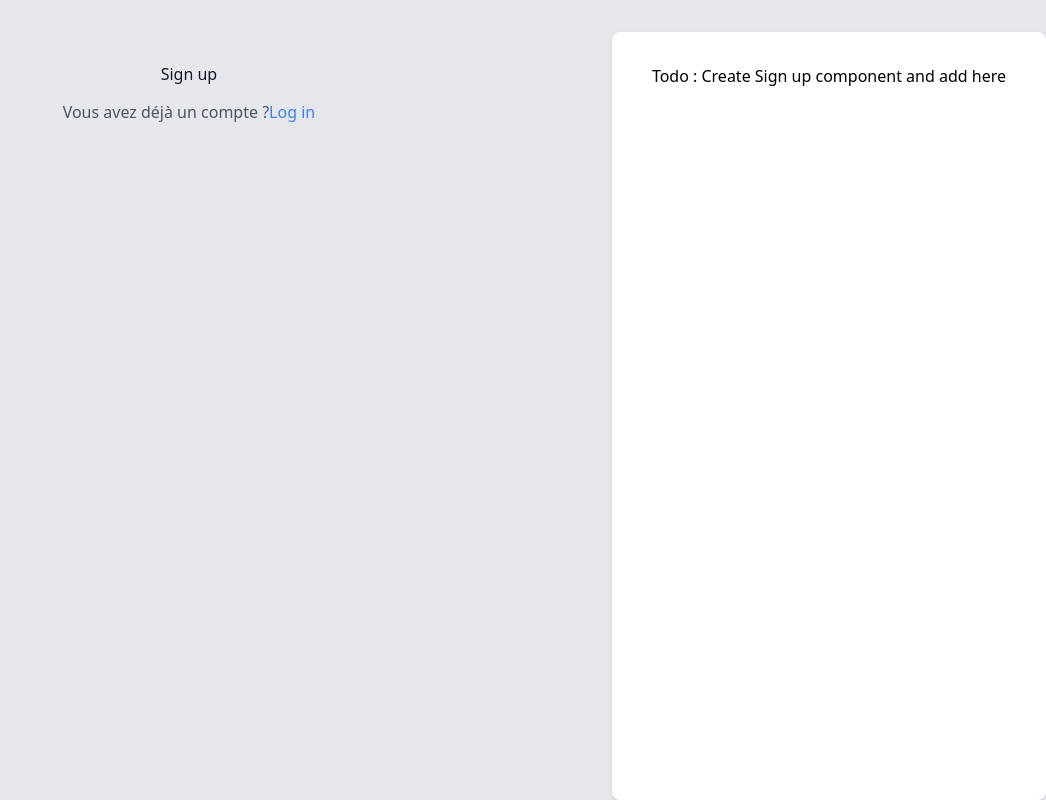
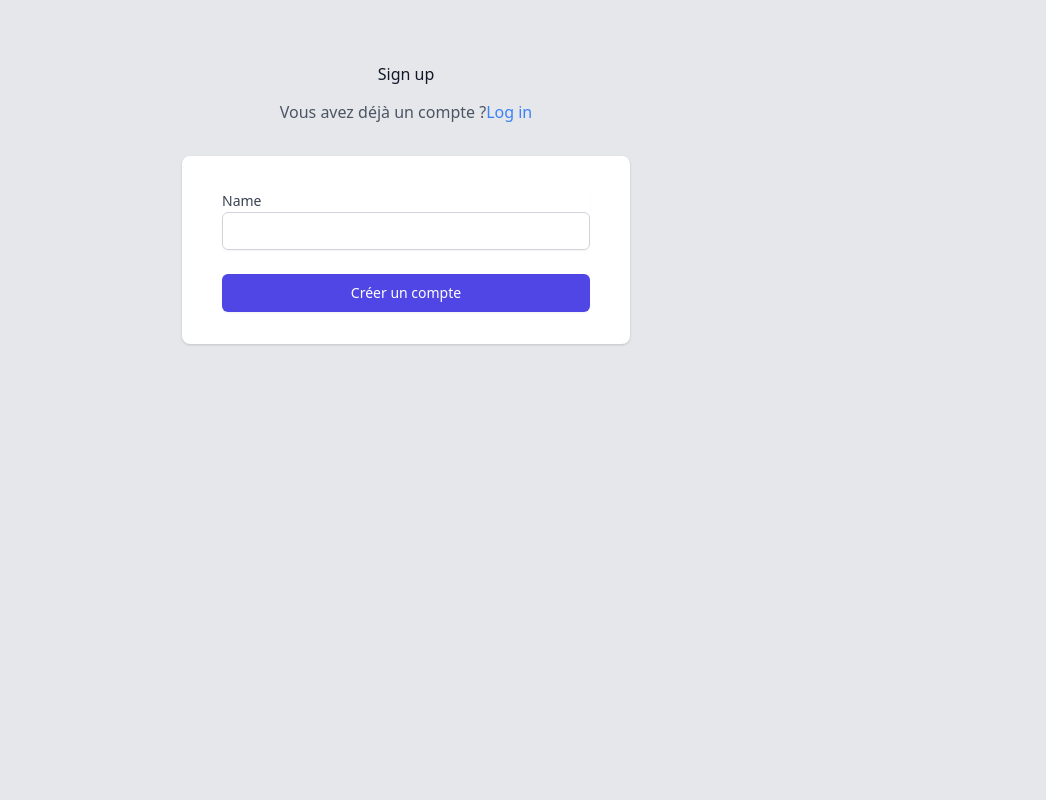
Before and after one commit to BSimardJulien/LoginFireBase, a Next.js app: page /signup in a window 1280 px wide. Shown: the whole page, without its empty margins (234-1280 px from the left). Built offline with nearby package versions, Linux system fonts and the light colour scheme.

Commit message:
added eslint and prettier config

```diff
--- /dev/null
+++ b/components/signupform.tsx
@@ -0,0 +1,57 @@
+import { useForm } from 'react-hook-form'
+
+
+interface SignUpdata {
+    name: string
+    email: string
+    password : string
+}
+
+const SignUpForm: React.FC = () => {
+    const { register, errors, handleSubmit } = useForm()
+    const onSubmit = (data: SignUpdata) => {
+        console.log(data);
+    }
+
+    return (
+        <form onSubmit={handleSubmit(onSubmit)}>
+            <div className="rounded-md shadow-sm">
+                <label
+                    htmlFor="name"
+                    className="lock text-sm font-medium leading-5 text-gray-700">
+                    Name
+                </label>
+                <input
+                    id="name"
+                    className="appearance-none block w-full px-3 py-2 border border-gray-300 rounded-md placeholder-gray-400 focus:outline-none focus:shadow-outline-blue focus:border-blue-300 transition duration-150 ease-in-out sm:text-sm sm:leading-5"
+                    type="password"
+                    name="password"
+                    ref={register({
+                        required: 'Please enter a password',
+                        minLength: {
+                            value: 6,
+                            message: 'Should have at least 6 characters',
+                        },
+                    })}
+                />
+                {errors.password && (
+                    <div className="mt-2 text-xs text-red-600">
+                        {errors.password.message}
+                    </div>
+                )}
+            </div>
+            <div className="mt-6">
+                <span className="block w-full rounded-md shadow-sm">
+                <button
+                type="button"
+                className="w-full flex justify-center py-2 px-4 border border-transparent text-sm font-medium rounded-md text-white bg-indigo-600 hover:bg-indigo-500 focus:outline-none focus:border-indigo-700 focus:shadow-outline-indigo active:bg-indigo-700 transition duration-150 ease-in-out"
+                >
+                    Créer un compte
+                </button>
+                </span>
+            </div>
+        </form>
+    )
+}
+
+export default SignUpForm
--- a/pages/signup.tsx
+++ b/pages/signup.tsx
@@ -1,4 +1,5 @@
 import Link from 'next/link'
+import SignUpForm from "../components/signupform"
 
 const SignUpPage: React.FC = () => {
     return (
@@ -11,9 +12,9 @@ const SignUpPage: React.FC = () => {
                         <a href="#" className="text-blue-500">Log in</a>
                     </Link>
                 </p>
+                <div className="mt-8 bg-white py-8 px-4 shadow sm:rounded-lg sm:px-10">
+                <SignUpForm/>
             </div>
-            <div className="mt-8 bg-white py-8 px-4 shadow sm:rounded-lg sm:px-10">
-                Todo : Create Sign up component and add here
             </div>
         </div>
     )
```
Also changed, not shown: package.json (+11 -0 lines), .eslintrc.js (added), 1 other file (tests, documents, lock files or other folders).
